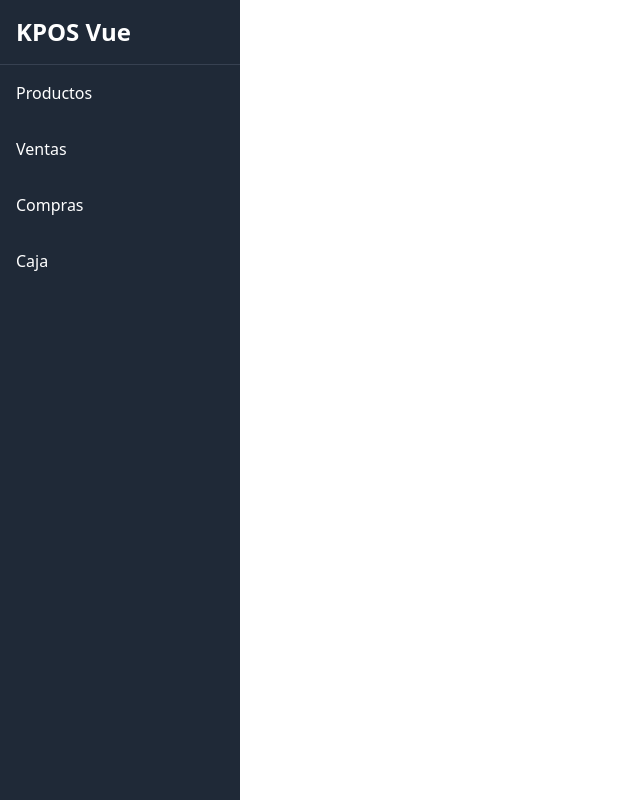
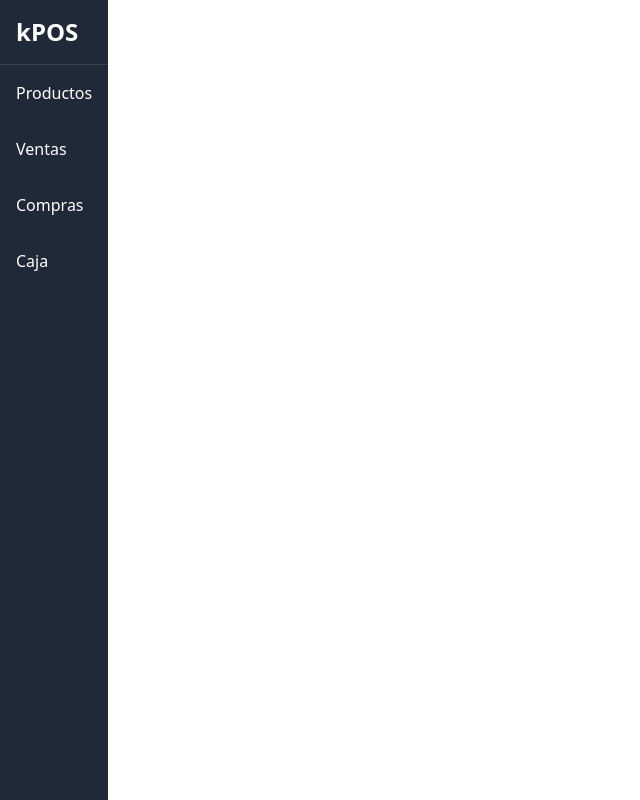
Before and after one commit to pagliardini/kpos-vuejs, a Vue app: page / in a window 1280 px wide. Shown: the whole page, without its empty margins (0-640 px from the left). Built offline with nearby package versions, Linux system fonts and the light colour scheme.

Commit message:
resize en sidebar

```diff
--- a/src/components/sidebar/AppSidebar.vue
+++ b/src/components/sidebar/AppSidebar.vue
@@ -1,7 +1,7 @@
 <template>
-  <div class="h-screen w-60 bg-gray-800 text-white flex flex-col">
+  <div class="h-screen w-30 bg-gray-800 text-white flex flex-col">
     <div class="p-4 text-2xl font-bold border-b border-gray-700">
-      KPOS Vue
+      kPOS
     </div>
     <nav class="flex-1">
       <ul>
```
